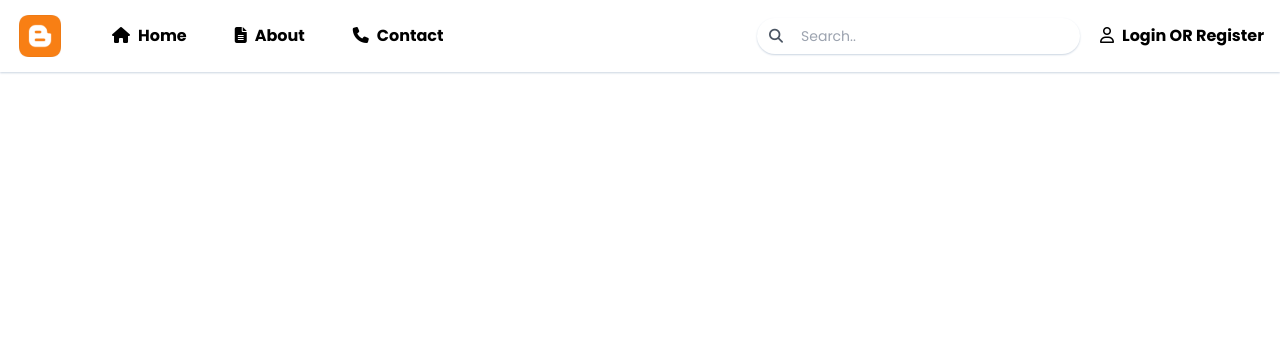
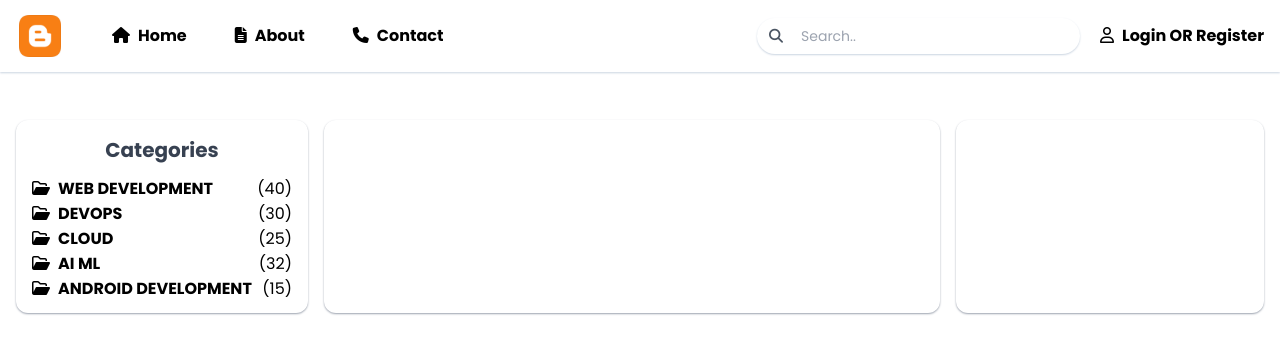
Before and after one commit to rohit-rambade/Blog-Website-UI, a website: page index.html in a window 1280 px wide. Drawn offline with Linux system fonts and the light colour scheme.

Commit message:
categories section added

```diff
--- a/index.html
+++ b/index.html
@@ -20,10 +20,10 @@
     <title>Blog Website</title>
     <link rel="stylesheet" href="./output/tailwind.css" />
   </head>
+
   <body class="font-Poppins">
-
     <!-- Navbar Start -->
-    <nav class=" shadow-sm shadow-slate-300">
+    <nav class="shadow-sm shadow-slate-300">
       <div class="container mx-auto px-4 py-3 flex items-center">
         <a href="#">
           <img class="h-12" src="./images/logo.png" alt="logo" />
@@ -76,19 +76,98 @@
         </div>
         <!-- search box End -->
 
-
         <div class="ml-5">
-                <a href="#" class="flex items-center font-semibold text-md hover:text-blue-700 transition">
-                    <span class="mr-2">
-
-                            <i class="far fa-user"></i>
-                    </span>
-                    Login OR Register
-                </a>
+          <a
+            href="#"
+            class="flex items-center font-semibold text-md hover:text-blue-700 transition"
+          >
+            <span class="mr-2">
+              <i class="far fa-user"></i>
+            </span>
+            Login OR Register
+          </a>
         </div>
       </div>
     </nav>
 
     <!-- Navbar End -->
+
+    <!-- Main container -->
+    <div class="py-12 ">
+      <div class="container mx-auto px-4 flex">
+
+        <!-- Categories Section Start -->
+        <div class="w-3/12 ">
+          <div class="bg-white shadow-sm shadow-gray-400 rounded-xl p-4 mr-4">
+                <div class="text-center">
+
+                    <h3 class="text-xl font-semibold text-gray-700 ">Categories</h3>
+                </div>
+            <!-- Categories Sidebar -->
+            <div class="space-y-2 mt-4" >
+                    <a href="#" class="flex uppercase items-center font-semibold leading-4 hover:text-blue-700 transition">
+                        <span class="mr-2">
+
+                            <i class="far fa-folder-open"> </i>
+                        </span>
+                        <span>
+                            Web Development
+                        </span>
+                        <span class="ml-auto font-normal">(40)</span>
+                    </a>
+                    <a href="#" class="flex uppercase items-center font-semibold leading-4 hover:text-blue-700 transition">
+                        <span class="mr-2">
+
+                            <i class="far fa-folder-open"> </i>
+                        </span>
+                        <span>
+                           DevOps
+                        </span>
+                        <span class="ml-auto font-normal">(30)</span>
+                    </a>
+                    <a href="#" class="flex uppercase items-center font-semibold leading-4 hover:text-blue-700 transition">
+                        <span class="mr-2">
+
+                            <i class="far fa-folder-open"> </i>
+                        </span>
+                        <span>
+                           Cloud
+                        </span>
+                        <span class="ml-auto font-normal">(25)</span>
+                    </a>
+                    <a href="#" class="flex uppercase items-center font-semibold leading-4 hover:text-blue-700 transition">
+                        <span class="mr-2">
+
+                            <i class="far fa-folder-open"> </i>
+                        </span>
+                        <span>
+                           AI ML
+                        </span>
+                        <span class="ml-auto font-normal">(32)</span>
+                    </a>
+                    <a href="#" class="flex uppercase items-center font-semibold leading-4 hover:text-blue-700 transition">
+                        <span class="mr-2">
+
+                            <i class="far fa-folder-open"> </i>
+                        </span>
+                        <span>
+                            Android Development
+                        </span>
+                        <span class="ml-auto font-normal">(15)</span>
+                    </a>
+            </div>
+
+          </div>
+        </div>
+
+        <!-- Categories Section End -->
+        <div
+          class="w-6/12 bg-white shadow-sm shadow-gray-400 rounded-xl py-12 mr-4"
+        ></div>
+        <div
+          class="w-3/12 bg-white shadow-sm shadow-gray-400 rounded-xl py-12"
+        ></div>
+      </div>
+    </div>
   </body>
 </html>
```
Also changed, not shown: output/tailwind.css.
